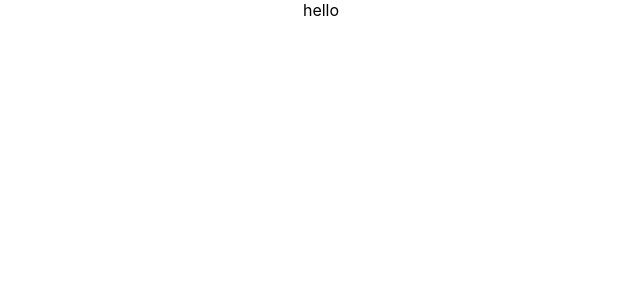
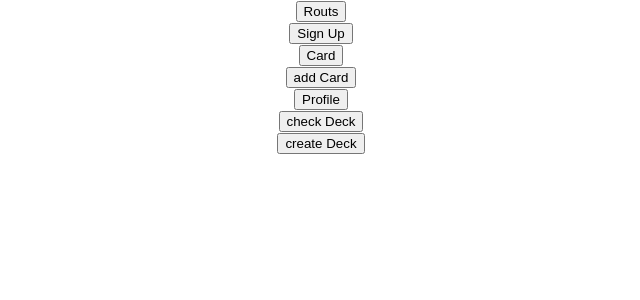
Before and after one commit to IgnatZakalinsky/cards, a React (Create React App) app: page / in a window 1280 px wide. Shown: the top 300 px of the page, without its empty margins (319-959 px from the left). Built offline with nearby package versions, Linux system fonts and the light colour scheme.

Commit message:
create routers

```diff
--- a/src/App.js
+++ b/src/App.js
@@ -1,13 +1,16 @@
 import React from 'react';
-import logo from './logo.svg';
 import './App.css';
+import Home from "./home";
+import {BrowserRouter} from "react-router-dom";
 
 function App() {
-  return (
-    <div className="App">
-      hello
-    </div>
-  );
+    return (
+        <div className="App">
+            <BrowserRouter>
+                <Home/>
+            </BrowserRouter>
+        </div>
+    );
 }
 
 export default App;
--- /dev/null
+++ b/src/home.js
@@ -0,0 +1,29 @@
+import React from 'react';
+import {NavLink, Route} from "react-router-dom";
+import Routs from "./routs";
+import Signup from "./signupSlizh/UI/signup";
+import Profile from "./profileNatafiona/UI/profile";
+import CheckDeck from "./checkDeckZaicev/UI/checkDeck";
+import CreateDeck from "./createDeckVladimir/UI/CreateDeck";
+import Card from "./cardDzmitry/UI/card";
+import AddCard from "./addCardTolik/UI/addCard";
+
+function Home() {
+    return (
+        <div>
+            <NavLink to={"/"}>
+                <button>Routs</button>
+            </NavLink>
+            <Route exact path='/' render={() => <Routs/>}/>
+            <Route path='/signup' render={() => <Signup/>}/>
+            {/*<Route path='/signin' render={(props) => <Si/>}/>*/}
+            <Route path='/profile' render={() => <Profile/>}/>
+            <Route path='/checkDeck' render={() => <CheckDeck/>}/>
+            <Route path='/createDeck' render={() => <CreateDeck/>}/>
+            <Route path='/card' render={() => <Card/>}/>
+            <Route path='/addCard' render={() => <AddCard/>}/>
+        </div>
+    );
+}
+
+export default Home;
--- /dev/null
+++ b/src/routs.js
@@ -0,0 +1,17 @@
+import React from 'react';
+import {NavLink, Route} from "react-router-dom";
+
+function Routs() {
+  return (
+    <div>
+        <div><NavLink to={"/signup"}><button>Sign Up</button></NavLink></div>
+        <div><NavLink to={"/card"}><button>Card</button></NavLink></div>
+        <div><NavLink to={"/addCard"}><button>add Card</button></NavLink></div>
+        <div><NavLink to={"/profile"}><button>Profile</button></NavLink></div>
+        <div><NavLink to={"/checkDeck"}><button>check Deck</button></NavLink></div>
+        <div><NavLink to={"/createDeck"}><button>create Deck</button></NavLink></div>
+    </div>
+  );
+}
+
+export default Routs;
```
